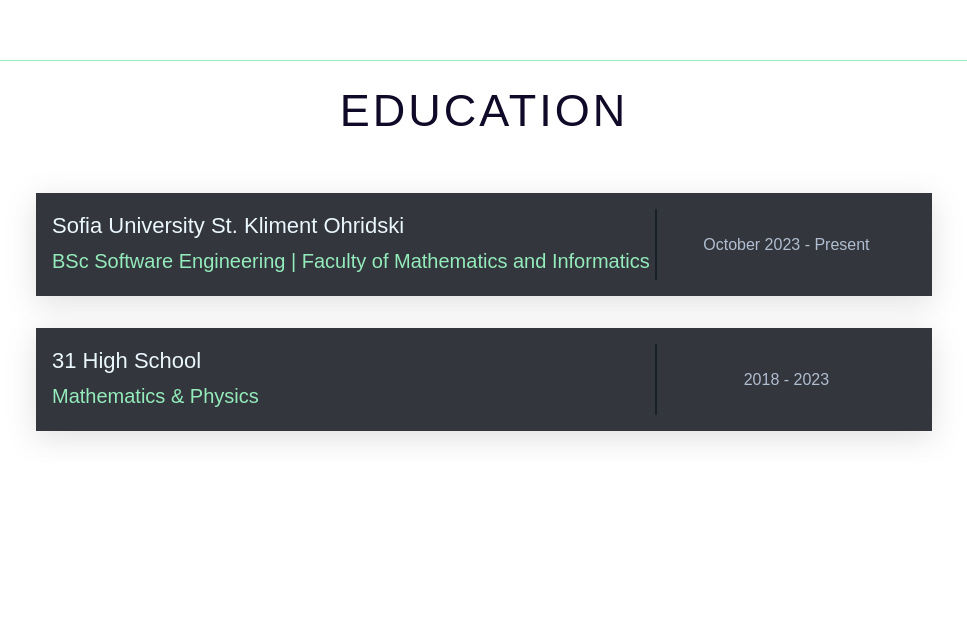
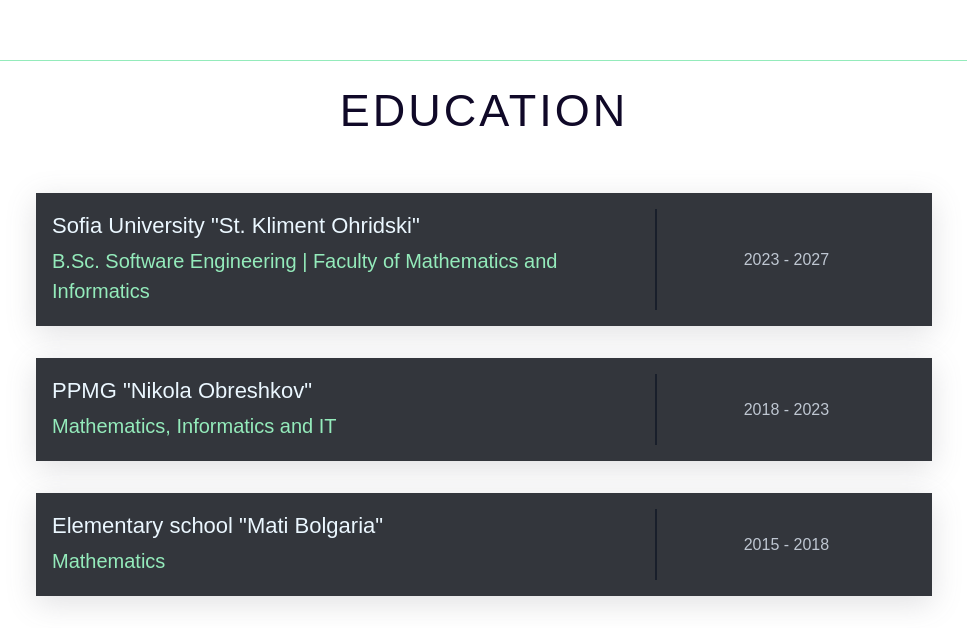
Before and after one commit to Deirror/aangelov-portfolio, a Next.js app: page / in a window 1280 px wide. Shown: the part 748-1376 px from the top of the page, without its empty margins (156-1123 px from the left). Before the commit the page ends 1211 px from the top, so only its background shows below. Built offline with nearby package versions, Linux system fonts and the light colour scheme.

Commit message:
add elem school div

```diff
--- a/components/Education.tsx
+++ b/components/Education.tsx
@@ -10,20 +10,29 @@
                 <div className={styles.educationCard}>
                     <div className={styles.info}>
                         <Link className={styles.link} href="https://www.uni-sofia.bg/index.php/bul" target="_blank">
-                            <div className={styles.institutionTitle}>Sofia University St. Kliment Ohridski</div>
+                            <div className={styles.institutionTitle}>Sofia University &quot;St. Kliment Ohridski&quot;</div>
                         </Link>
-                        <div className={styles.materialTitle}>BSc Software Engineering | Faculty of Mathematics and Informatics</div>
+                        <div className={styles.materialTitle}>B.Sc. Software Engineering | Faculty of Mathematics and Informatics</div>
                     </div>
-                    <div className={styles.period}>October 2023 - Present</div>
+                    <div className={styles.period}>2023 - 2027</div>
                 </div>
                 <div className={styles.educationCard}>
                     <div className={styles.info}>
-                        <Link className={styles.link} href="https://ivanvazov.com/" target="_blank">
-                            <div className={styles.institutionTitle}>31 High School</div>
+                        <Link className={styles.link} href="http://ppmgkk.com/" target="_blank">
+                            <div className={styles.institutionTitle}>PPMG &quot;Nikola Obreshkov&quot;</div>
                         </Link>
-                        <div className={styles.materialTitle}>Mathematics & Physics</div>
+                        <div className={styles.materialTitle}>Mathematics, Informatics and IT</div>
                     </div>
                     <div className={styles.period}>2018 - 2023</div>
+                </div>
+                <div className={styles.educationCard}>
+                    <div className={styles.info}>
+                        <Link className={styles.link} href="https://oumatibolgaria.eu/" target="_blank">
+                            <div className={styles.institutionTitle}>Elementary school &quot;Mati Bolgaria&quot;</div>
+                        </Link>
+                        <div className={styles.materialTitle}>Mathematics</div>
+                    </div>
+                    <div className={styles.period}>2015 - 2018</div>
                 </div>
             </div>
         </div>
--- a/styles/Education.module.scss
+++ b/styles/Education.module.scss
@@ -56,7 +56,7 @@
 
             .period {
                 justify-self: center;
-                color: #b1bed1;
+                color: #bfc7d2;
             }
         }
     }
```
